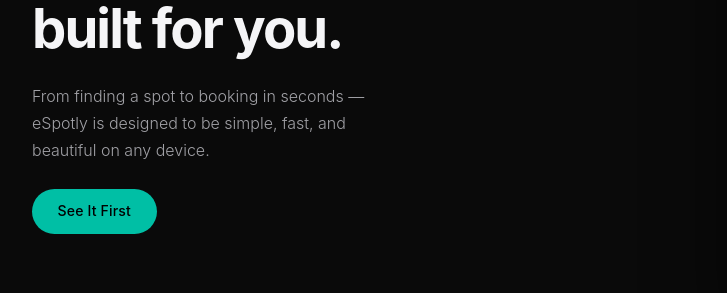
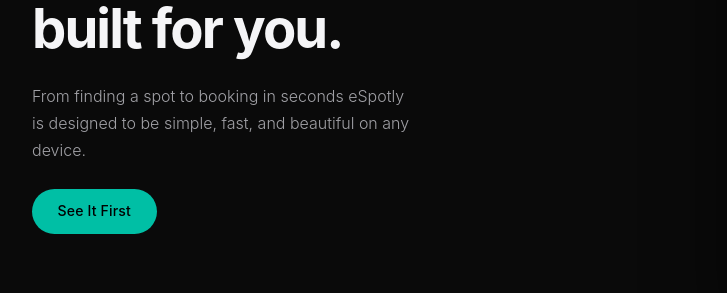
Before and after one commit to espotlyinfo-lgtm/espotly-website, a website: page index.html in a window 1280 px wide. Shown: the part 2290-2583 px from the top of the page, 68-795 px from the left. Drawn offline with Linux system fonts and the light colour scheme; no server answers.

Commit message:
Remove dash after 'seconds' in home page subtitle

```diff
--- a/index.html
+++ b/index.html
@@ -128,7 +128,7 @@
       <div class="app-preview-text" data-animate="fade-up">
         <p class="eyebrow">See it in action</p>
         <h2>The app,<br>built for you.</h2>
-        <p>From finding a spot to booking in seconds — eSpotly is designed to be simple, fast, and beautiful on any device.</p>
+        <p>From finding a spot to booking in seconds eSpotly is designed to be simple, fast, and beautiful on any device.</p>
         <a href="#contact" class="btn btn-primary">See It First</a>
       </div>
       <div class="phone-mockup" data-animate="fade-up">
```
